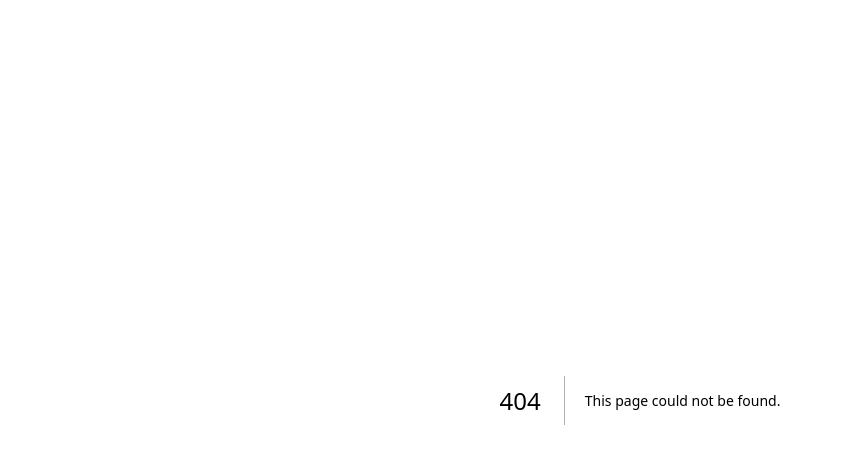
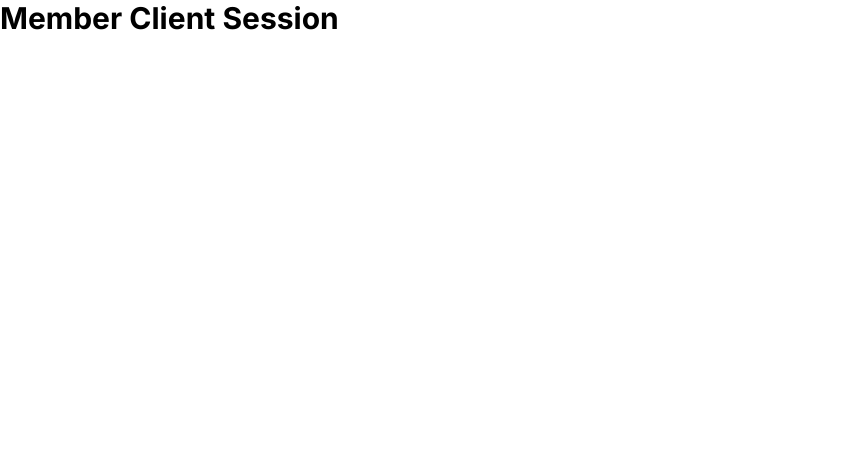
Before and after one commit to NicKyeaa/next-auth-tut, a Next.js app: page /ClientMember in a window 1280 px wide. Before the commit this address had no page. Shown: the top 464 px of the page, without its empty margins (0-841 px from the left). Built offline with nearby package versions, Linux system fonts and the light colour scheme.

Commit message:
added client member page

```diff
--- /dev/null
+++ b/app/ClientMember/page.jsx
@@ -0,0 +1,11 @@
+'use client';
+
+const Member = () => {
+  return (
+    <div>
+      <h1>Member Client Session</h1>
+    </div>
+  );
+};
+
+export default Member;
```
